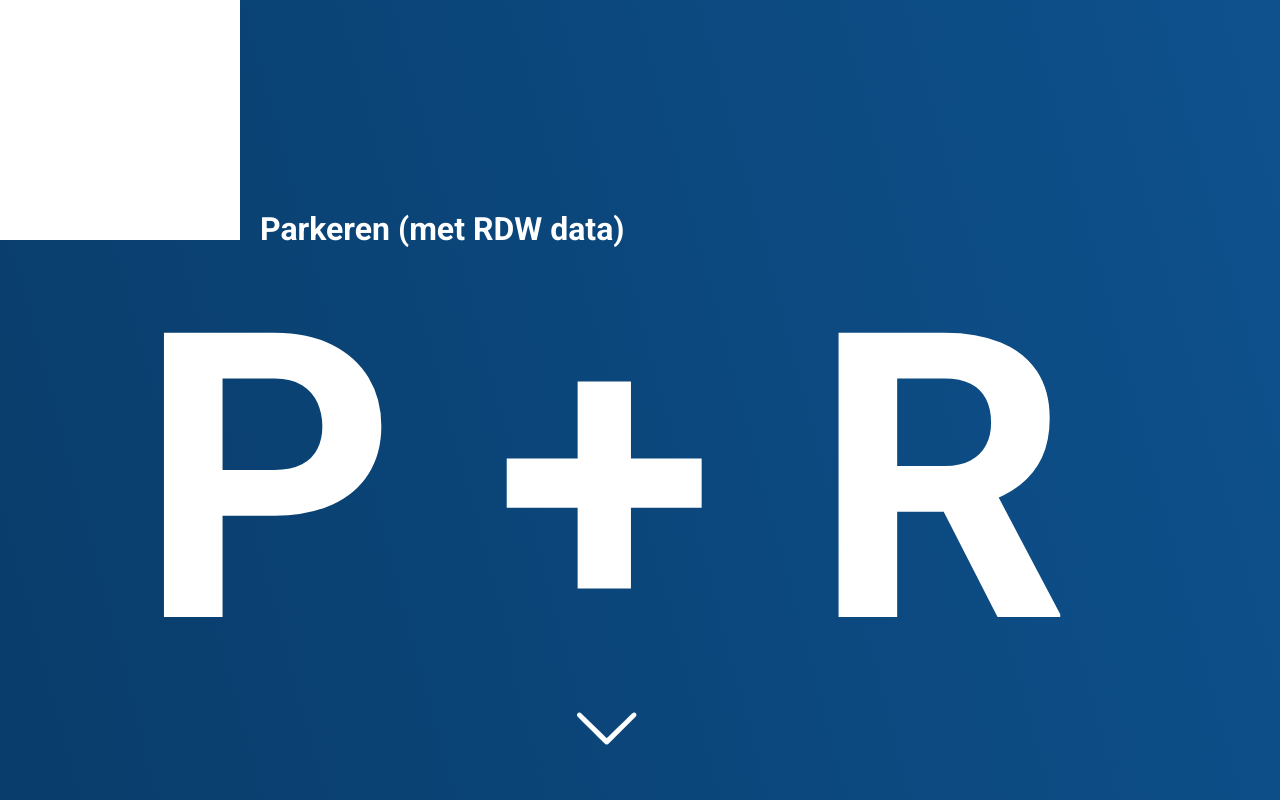
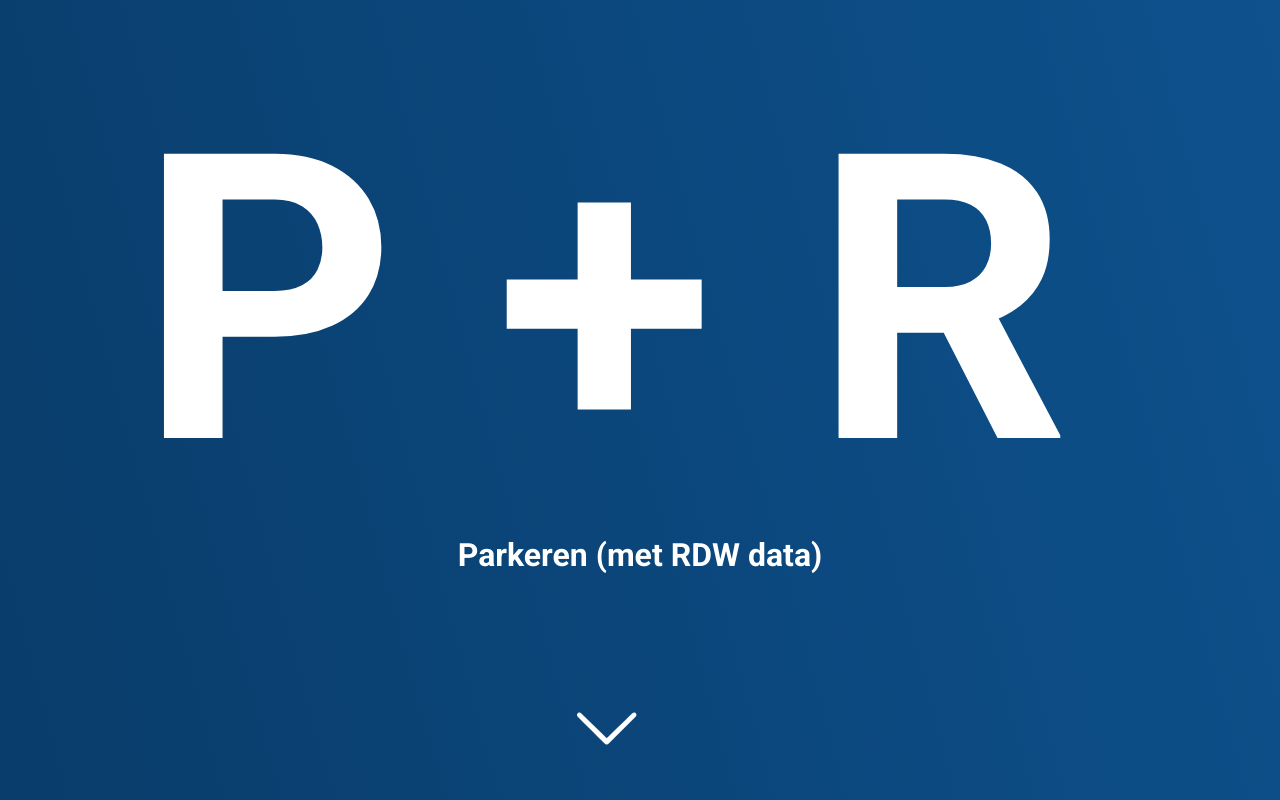
Before and after one commit to HappyPantss/human-centered-design-2021, a Vue app: page / in a window 1280 px wide. Shown: the top 800 px of the page. Built offline with nearby package versions, Linux system fonts and the light colour scheme.

Commit message:
Resit updates, style changes

```diff
--- a/src/components/Main.vue
+++ b/src/components/Main.vue
@@ -1,10 +1,7 @@
 <template>
   <div class="spacer">
-    <div class="corner">
-      <div class="logo"></div>
-      <h1>Parkeren (met RDW data)</h1>
-    </div>
     <h1 class="title">P + R</h1>
+    <h1>Parkeren (met RDW data)</h1>
   </div>
 
     <div class="wrap">
@@ -127,6 +124,7 @@ body {
   display: flex;
   justify-content: center;
   align-items: center;
+  flex-direction: column;
 }
 
 .stage {
@@ -147,27 +145,19 @@ body {
   left: 0;
 }
 
-.corner {
-  top: 0;
-  left: 0;
-  position: absolute;
-  display: flex;
-}
-
-.corner h1 {
+h1 {
   font-family: "Roboto", sans-serif;
-  text-align: center;
   font-size: 2rem;
-  align-self: flex-end;
-  margin-bottom: -8px;
-  margin-left: 20px;
   color: white;
 }
 
-.logo {
-  background-color: white;
-  height: 15rem;
-  width: 15rem;
+h1.title {
+  font-family: "Roboto", sans-serif;
+  text-align: center;
+  color: white;
+  font-size: 25rem;
+  margin-top: -10rem;
+  margin-left: -4.5rem;
 }
 
 a {
@@ -177,15 +167,6 @@ a {
 
 a:hover {
   text-decoration: underline;
-}
-
-h1.title {
-  font-family: "Roboto", sans-serif;
-  text-align: center;
-  color: white;
-  font-size: 25rem;
-  margin-top: 10rem;
-  margin-left: -4.5rem;
 }
 
 .stage h2 {
```
